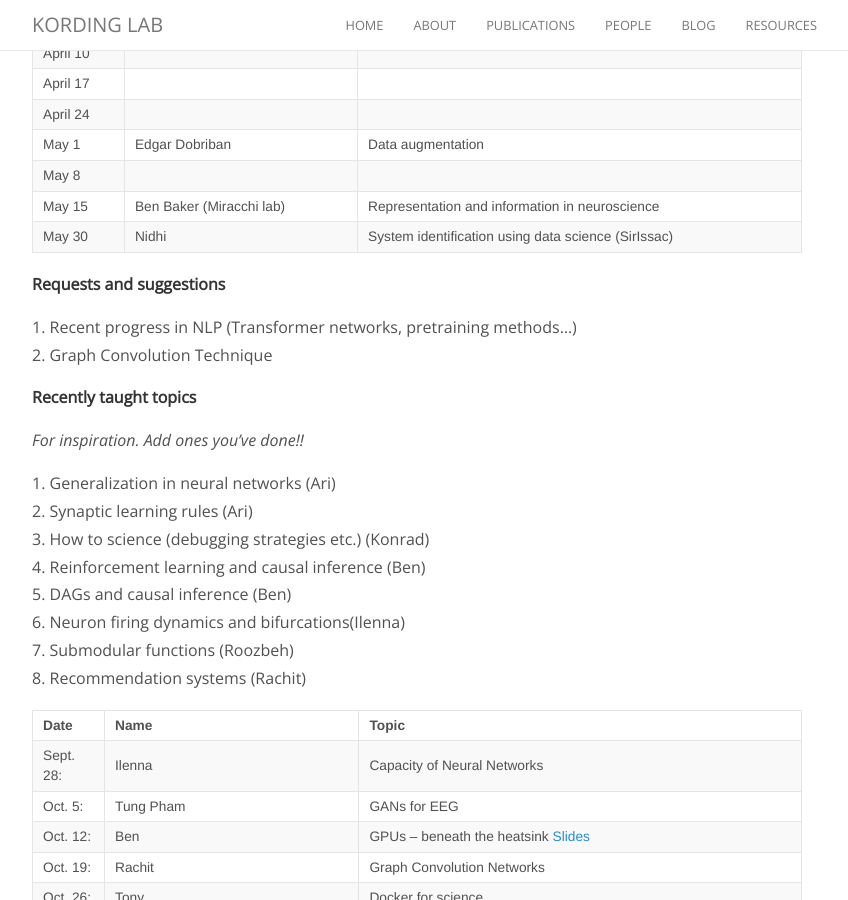
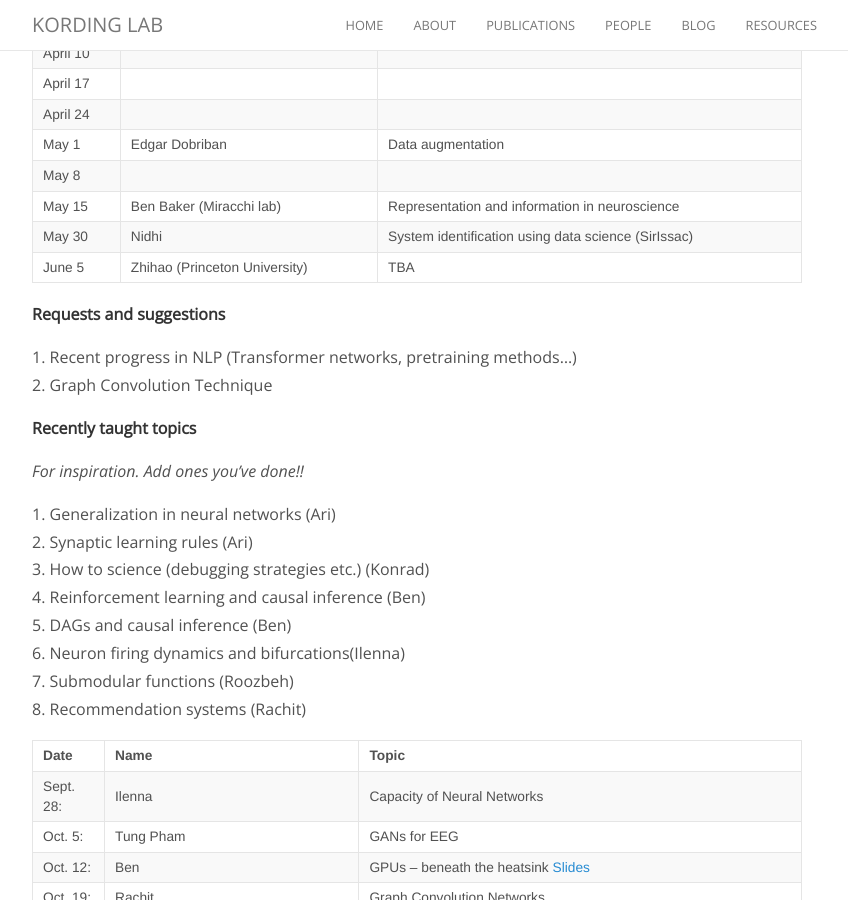
Before and after one commit to KordingLab/KordingLab.github.io, a Jekyll site: the page built from _posts/2018-08-29-upcoming-lab-teaching.md, in a window 1280 px wide and 900 px high, scrolled down 484 px. Shown: the whole window, without its empty margins (223-1071 px from the left). Built offline with Jekyll 4.4.1, drawn with Linux system fonts in a browser that asks for light colours; nearby versions of some CDN libraries; comment, search, counter and statistics services are not loaded.

Commit message:
Update 2018-08-29-upcoming-lab-teaching.md

```diff
--- a/_posts/2018-08-29-upcoming-lab-teaching.md
+++ b/_posts/2018-08-29-upcoming-lab-teaching.md
@@ -24,6 +24,7 @@ Get on the listserve for announcements: https://groups.google.com/forum/#!forum/
 |May 8|  | |
 |May 15| Ben Baker (Miracchi lab) | Representation and information in neuroscience |
 |May 30| Nidhi | System identification using data science (SirIssac) |
+|June 5| Zhihao (Princeton University)| TBA |
 
 
 **Requests and suggestions**
```
